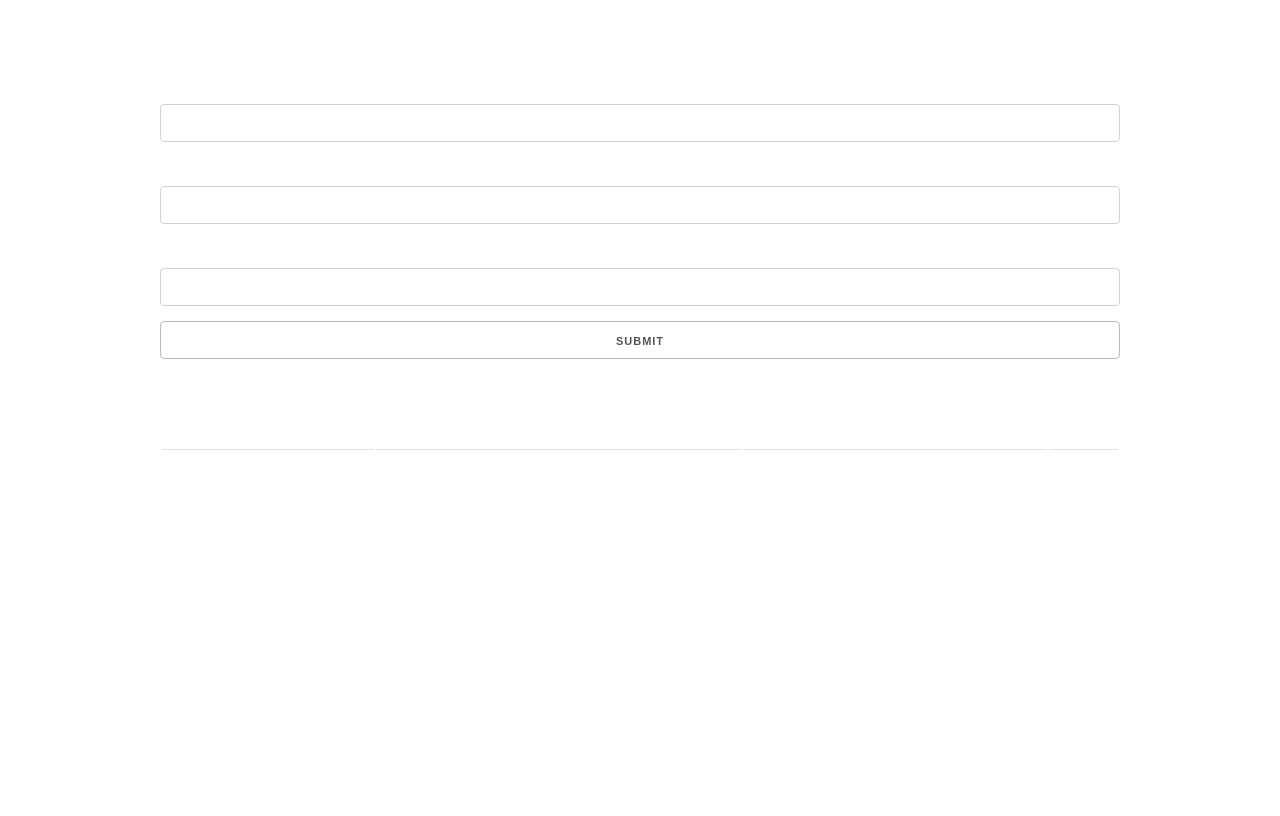
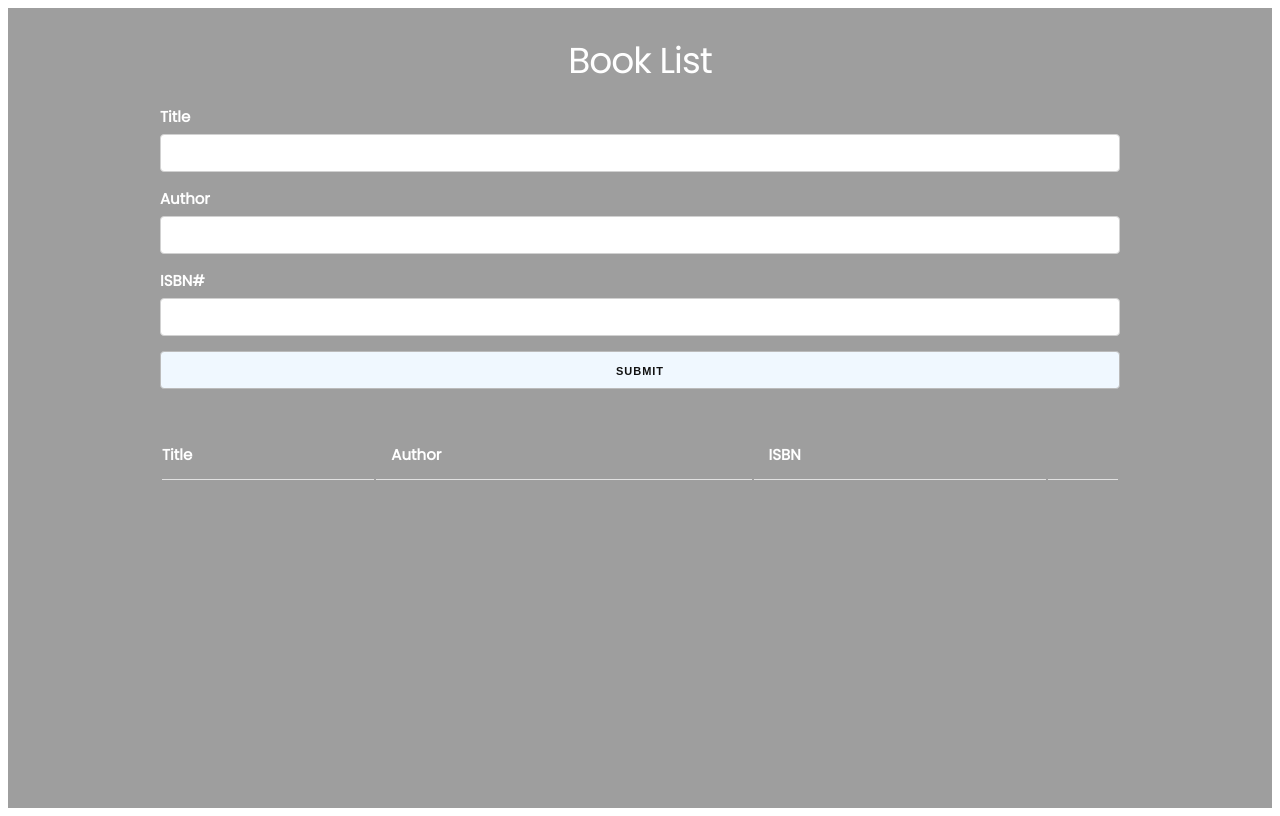
Before and after one commit to abubinfahd/BookList_01, a plain HTML site: page index.html in a window 1280 px wide. Drawn offline with nearby package versions, Linux system fonts and the light colour scheme; the site is published under a folder, as on GitHub Pages, so addresses that start at the root find nothing.

Commit message:
two dot added

```diff
--- a/CSS/style.css
+++ b/CSS/style.css
@@ -9,7 +9,7 @@
 
 }
 .background{
-    background: url("/images/banner.jpg");
+    background: url("../images/banner.jpg");
     background-size: cover;
     background-position: unset;
     height: 100vh;
--- a/index.html
+++ b/index.html
@@ -5,7 +5,7 @@
     <meta charset="UTF-8">
     <meta name="viewport" content="width=device-width, initial-scale=1.0">
     <link rel="stylesheet" href="https://cdnjs.cloudflare.com/ajax/libs/skeleton/2.0.4/skeleton.css" />
-    <link rel="stylesheet" href="/CSS/style.css">
+    <link rel="stylesheet" href="CSS/style.css">
     <style>
         .success, .error {
             color: white;
@@ -61,7 +61,7 @@
             </tbody>
         </table>
     </div>
-    <script src="/JS/script.js"></script>
+    <script src="JS/script.js"></script>
     </div>
 </body>
 
```
